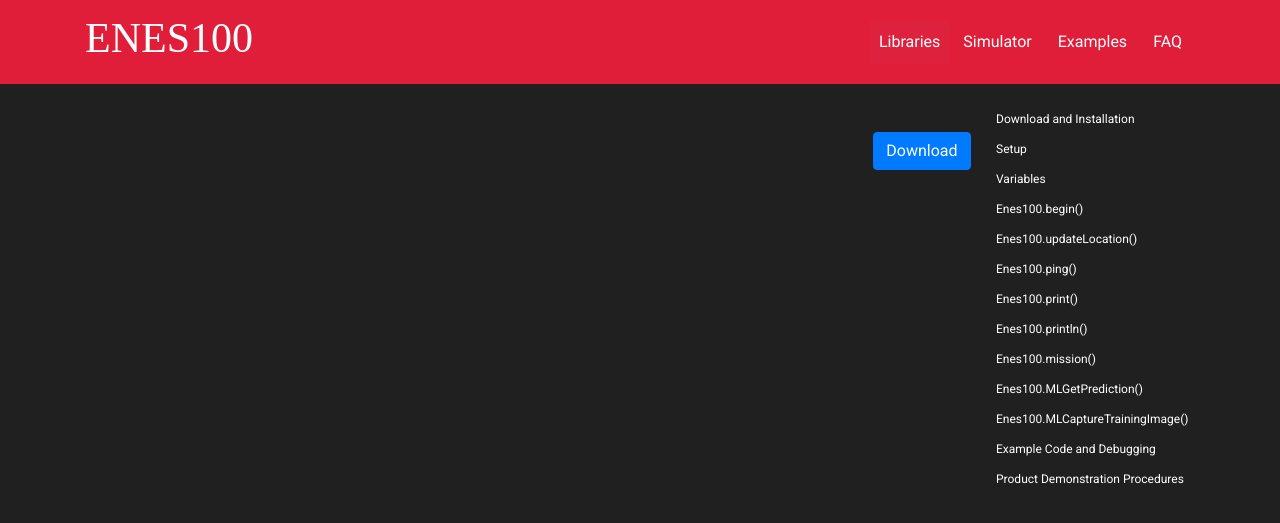
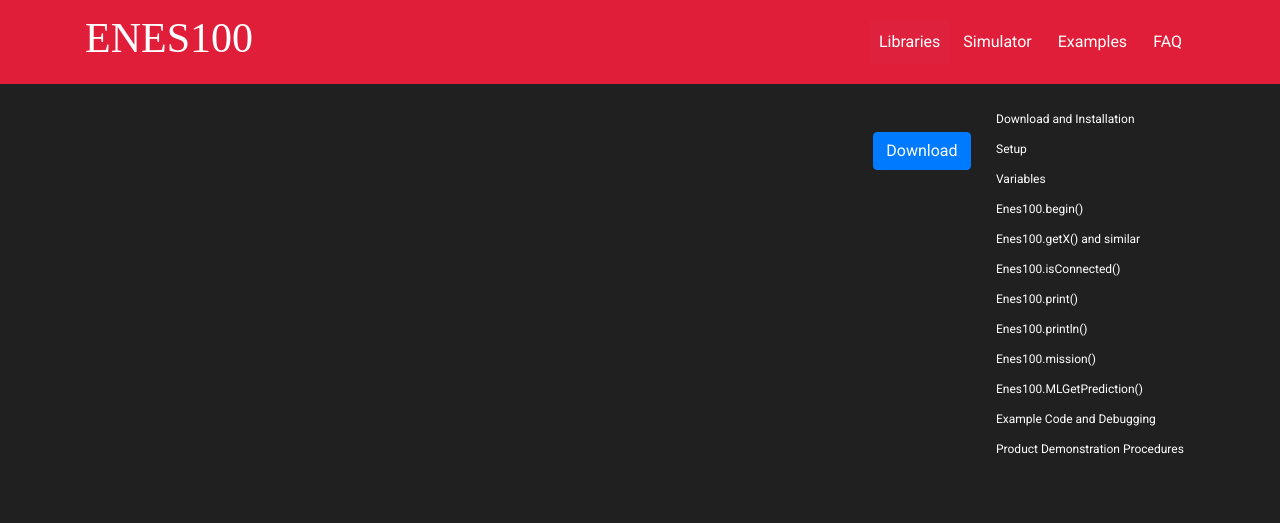
Before and after one commit to umdenes100/VisionSystemRemoteClient, a Jekyll site: the page built from pages/libraries/enes100.html, in a window 1280 px wide. Shown: the top 523 px of the page. Built offline with Jekyll 4.4.1, drawn with Linux system fonts in a browser that asks for light colours; nearby versions of some CDN libraries; some web fonts are replaced.

Commit message:
overflow removed, sidebar updated.

```diff
--- a/_layouts/base.html
+++ b/_layouts/base.html
@@ -1,5 +1,5 @@
 <!DOCTYPE html>
-<html lang="en">
+<html lang="en" style="overflow-x: hidden">
     <head>
 
         <!--Metadata-->
--- a/pages/libraries/enes100.html
+++ b/pages/libraries/enes100.html
@@ -20,13 +20,12 @@ custom_js:
     <a href="#setup">Setup</a>
     <a href="#var">Variables</a>
     <a href="#begin">Enes100.begin()</a>
-    <a href="#update">Enes100.updateLocation()</a>
-    <a href="#ping">Enes100.ping()</a>
+    <a href="#update">Enes100.getX() and similar</a>
+    <a href="#isConnected">Enes100.isConnected()</a>
     <a href="#print">Enes100.print()</a>
     <a href="#println">Enes100.println()</a>
     <a href="#mission">Enes100.mission()</a>
     <a href="#ml_pred">Enes100.MLGetPrediction()</a>
-    <a href="#ml_cap">Enes100.MLCaptureTrainingImage()</a>
     <a href="#ex">Example Code and Debugging</a>
     <a href="#prod">Product Demonstration Procedures</a>
 </div>
```
